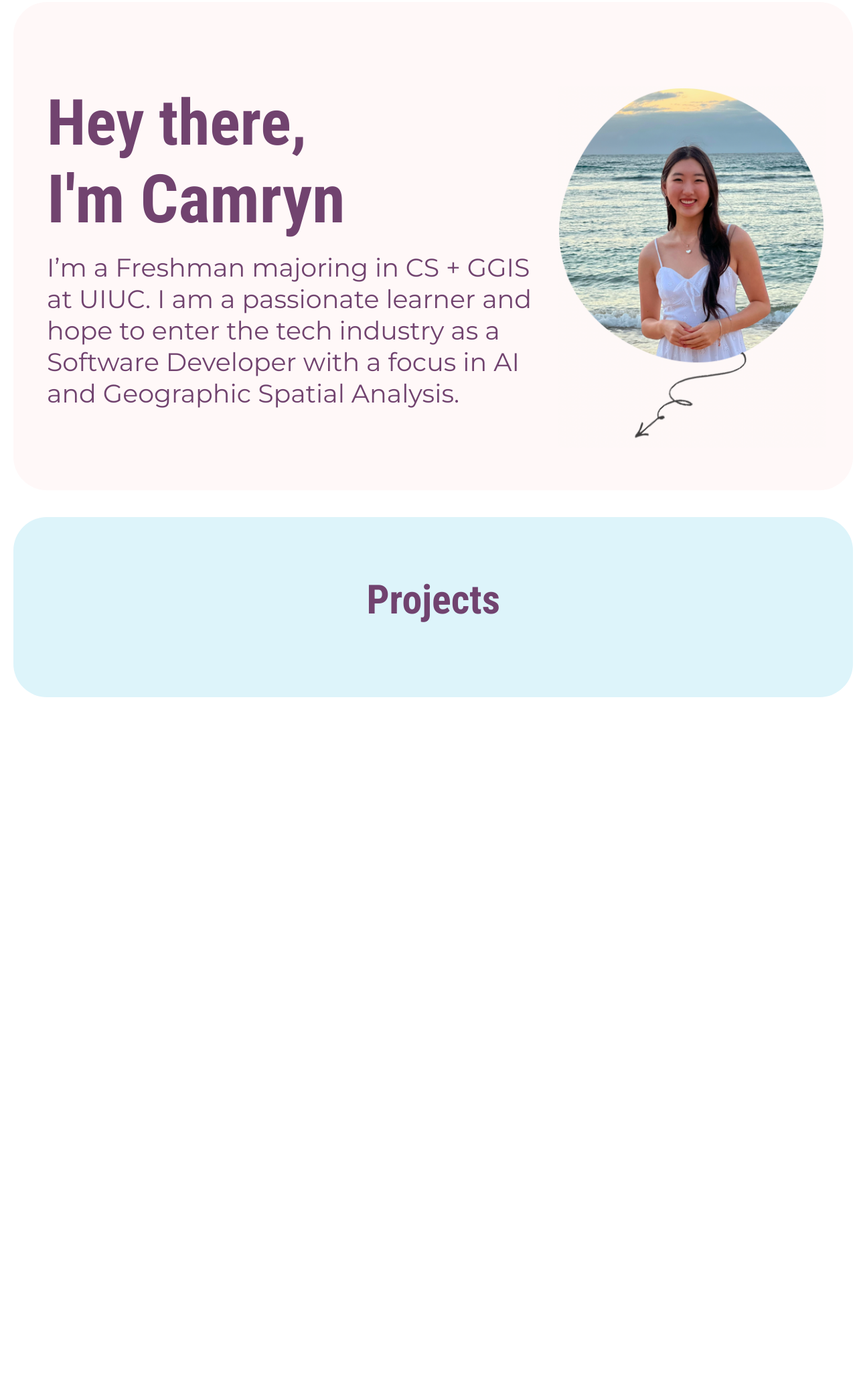
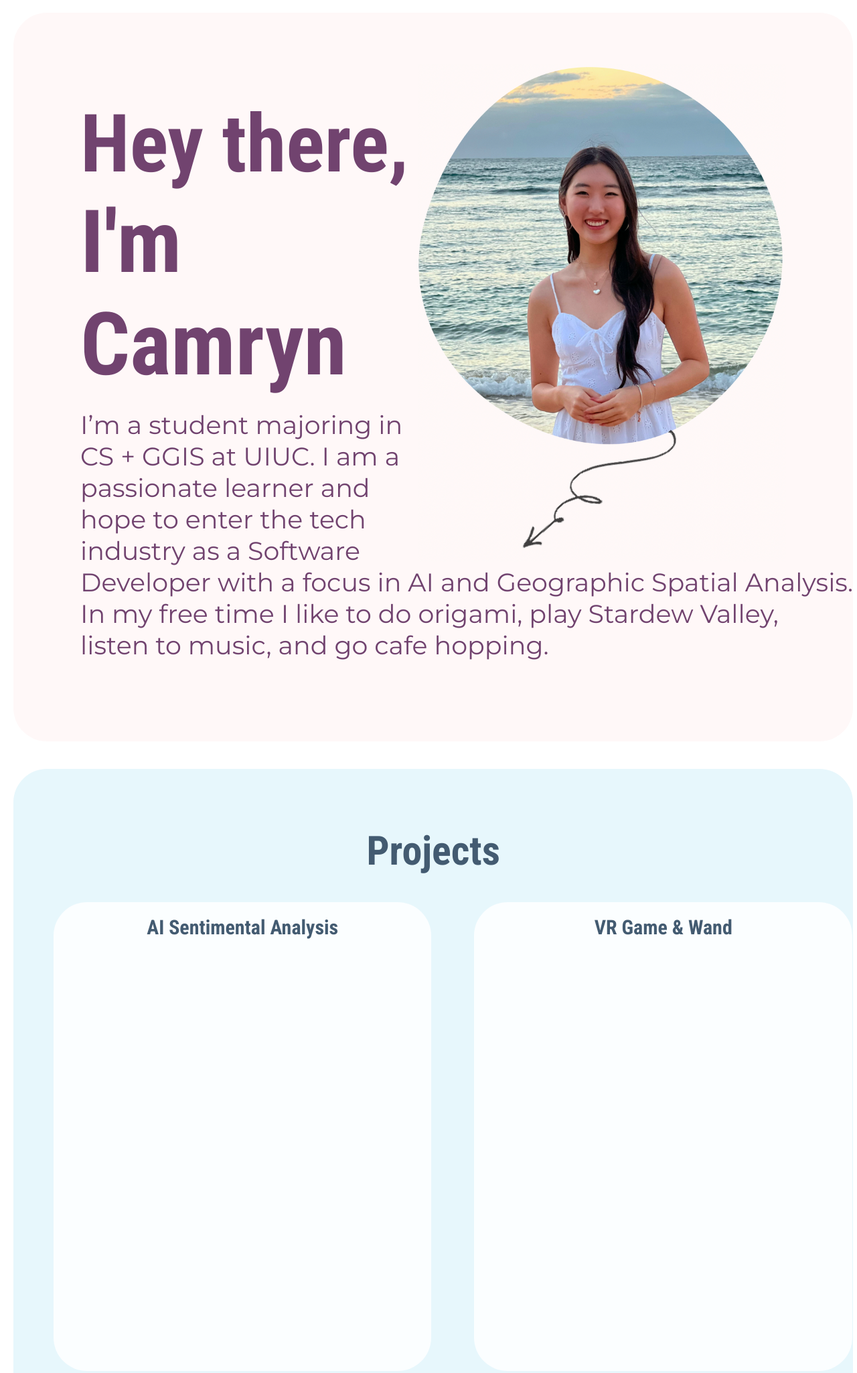
Before and after one commit to Camryyn/Portfolio-Page, a plain HTML site: page index.html in a window 1280 px wide. Shown: the part 61-2111 px from the top of the page at 67% size. Before the commit the page ends 1102 px from the top, so only its background shows below. Drawn offline with Linux system fonts and the light colour scheme.

Commit message:
Add projects page

```diff
--- a/index.html
+++ b/index.html
@@ -26,19 +26,24 @@
         <img src = "images/arrow2.png" alt = "Photo of the one and only Camryn Lee" id = "headshot">
         <h1 class = "intro" id = "hey-there">Hey there,</h1>
         <h2 class = "intro" id = "Camryn">I'm Camryn</h2>
-        <h4 id = "bio"> I’m a Freshman majoring in CS + GGIS at UIUC. I am a passionate learner and hope to enter the tech industry as a Software Developer with a focus in AI and Geographic Spatial Analysis. </h4>
+        <h4 id = "bio"> I’m a student majoring in CS + GGIS at UIUC. I am a passionate learner and hope to enter the tech industry as a Software Developer with a focus in AI and Geographic Spatial Analysis. In my free time I like to do origami, play Stardew Valley, listen to music, and go cafe hopping.  </h4>
     </main>
 
-    <div id = "education">
+    <div id = "projects" >
+        <h1 class = "header">Projects</h1>
+        <div class = "project-container" id = "honors124">
+            <h1 class = "project-title">AI Sentimental Analysis</h1>
+        </div>
+        <div class = "project-container" id = "wand">
+            <h1 class = "project-title">VR Game & Wand</h1>
+        </div>
+    </div>
+
+    <div id = education>
+
+    </div>
 
 
-    </div>
-    <div id = "projects" >
-        <h1 class = "header">Projects</h1>
-        <div class = "project-container" id = "wand">
-
-        </div>
-    </div>
 </body>
 
 </html>
--- a/projects.css
+++ b/projects.css
@@ -6,16 +6,33 @@ body{
 #projects {
     margin-left:20px;
     width: 98%;
-    background-color: #ddf4fa;
+    background-color: #e7f7fc;
     margin-left: 20px;
     border-radius:50px;
     padding-bottom:70px;
+    margin-bottom:20px;
 }
 
 .header {
     font-family: "Roboto Condensed";
-    color:#71436F;
+    color:#435B71;
     padding-top:7%;
     font-size: 60px;
     text-align:center;
 }
+
+.project-container {
+    display: inline-block;
+    width: 45%;
+    background-color: #FBFEFF;
+    margin-left: 60px;
+    font-family: "Roboto Condensed";
+    border-radius:50px;
+    height: 700px;
+}
+
+.project-title {
+    font-size: 30px;
+    text-align: center;
+    color: #435B71;
+}
--- a/style.css
+++ b/style.css
@@ -14,22 +14,22 @@ main {
 .intro {
     font-family: "Roboto Condensed";
     color:#71436F;
-    padding-left: 50px;
+    padding-left: 100px;
 }
 #hey-there{
-    font-size: 95px;
+    font-size: 120px;
     margin-bottom:0px;
     padding-top: 10%;
 }
 #Camryn {
-    font-size: 100px;
+    font-size: 130px;
     margin-top: 0px;
     margin-bottom:0px;
 }
 #bio{
     font-size:38px;
     color:#71436F;
-    margin-left:50px;
+    margin-left:100px;
     margin-top:20px;
     font-family:"Montserrat", sans-serif;
     font-weight:400;
@@ -37,8 +37,8 @@ main {
 }
 #headshot {
     display:inline;
-    width:400px;
+    width:550px;
     float:right;
-    margin-top:10%;
-    margin-right:40px;
+    margin-top:6%;
+    margin-right:100px;
 }
```
